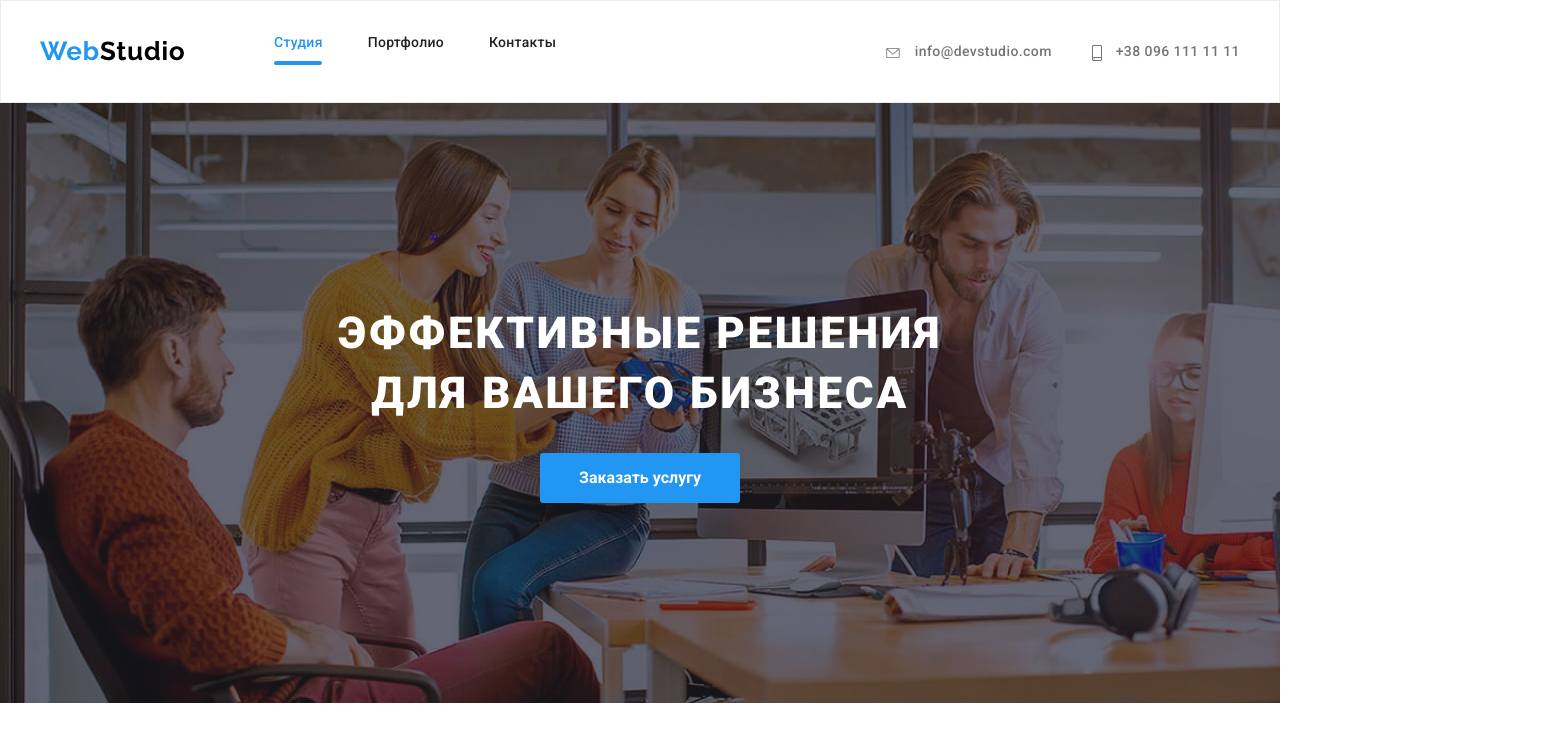
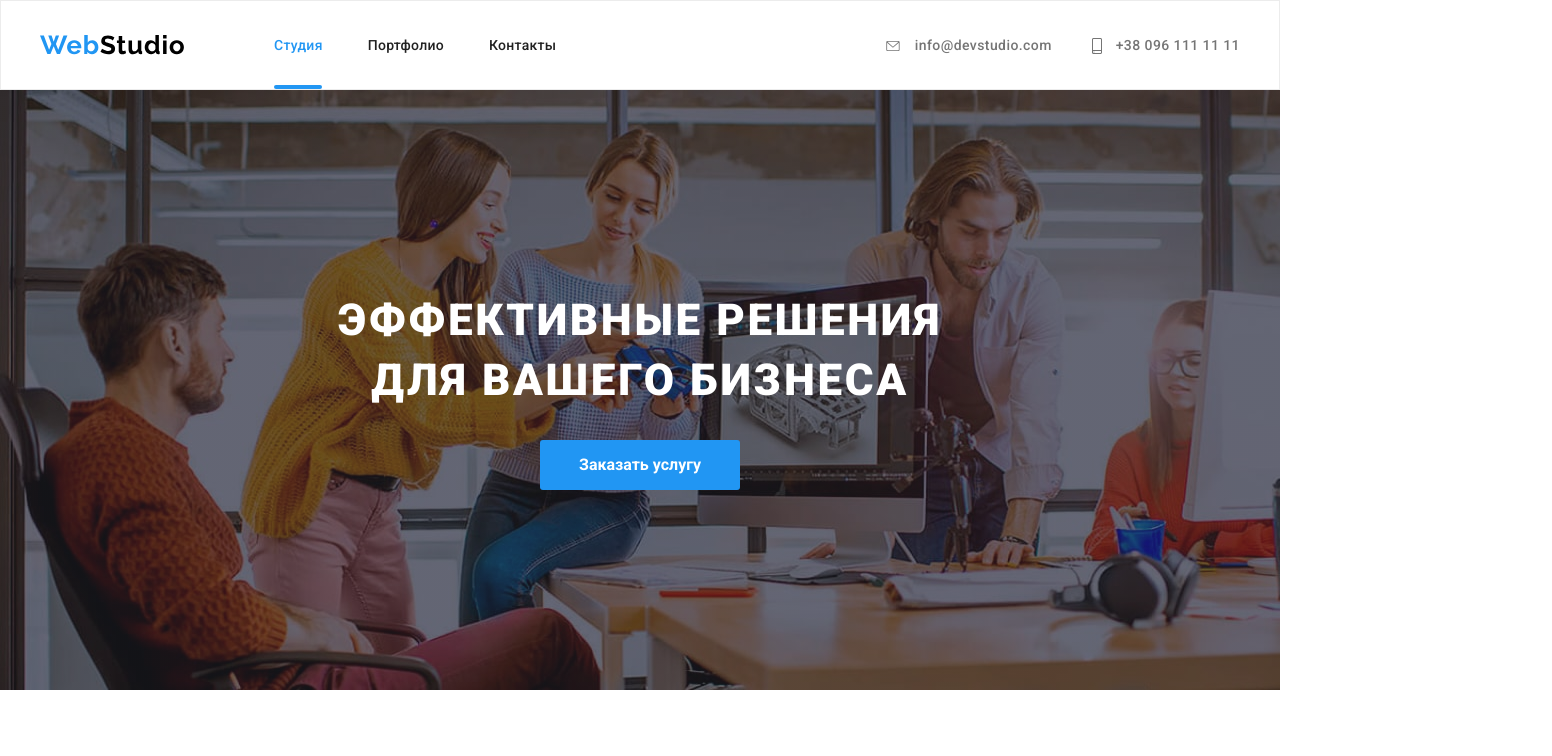
Before and after one commit to kovalchuktaisiia/goit-markup-hw-05, a plain HTML site: page index.html in a window 1280 px wide. Shown: the top 756 px of the page, 1552 px wide, since content can reach past the window. Drawn offline with Linux system fonts and the light colour scheme.

Commit message:
position

```diff
--- a/style.css
+++ b/style.css
@@ -97,6 +97,7 @@ header {
     background-color: var(--white-background);
     border: 1px;
     border: 1px solid #ECECEC;
+    position: relative;
 }
 
 .header {
@@ -131,13 +132,11 @@ header a {
 
 
 .header-list {
-    display: flex;
+        display: flex;
     padding-top: 32px;
     padding-bottom: 32px;
     padding-left: 90px;
     margin: 0px;
-
-
 }
 
 .header-list .item{
@@ -172,10 +171,11 @@ header a {
 
 .current::after {
     background-image: url(./svg/hover.svg);
-    margin-right: 0;
     content: "";
+    bottom: 0;
+    position: absolute;
     background-repeat: no-repeat;
-    display: inline-block;
+    display: block;
     height: 4px;
     width: 100%;
 }
```
